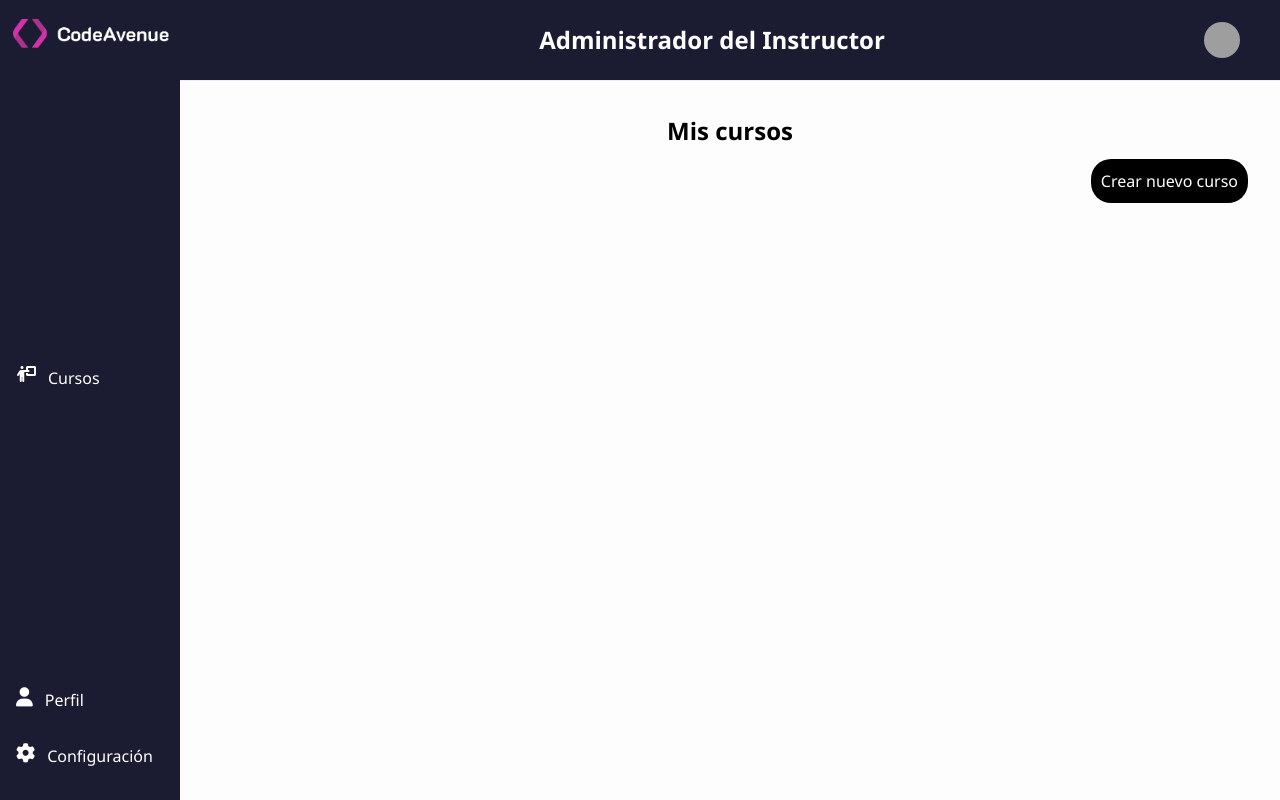
After one commit to kjsaldana/code-avenue, a Django app: template apps/courses/templates/instructor/course_list.html in a window 1280 px wide. The commit adds this page. Run offline with Django 5.2, Linux system fonts and the light colour scheme; the template is opened without the code that fills it, so the values that code supplies are empty; parts of the project's set-up code (start-up, migrations or seed data) failed here and were passed over; grey boxes are pictures that could not be loaded.

Commit message:
feat: add instructor section

```diff
--- a/apps/courses/urls.py
+++ b/apps/courses/backup/urls.py
@@ -2,7 +2,7 @@ from django.urls import path
 from . import views
 
 urlpatterns = [
-    path("", views.course_list, name="courses_list"),
+    path("", views.course_list, name="course_list"),
     path("detail/<str:slug>", views.course_detail, name="course_detail"),
     path("<str:slug>/lessons/", views.course_lessons, name="course_lessons"),
 ]
--- a/apps/courses/views.py
+++ b/apps/courses/backup/views.py
@@ -1,5 +1,5 @@
 from django.shortcuts import render, get_object_or_404
-from .models import Course
+from apps.courses.models import Course
 from django.db.models import Q
 from django.core.paginator import Paginator
 
--- /dev/null
+++ b/apps/courses/templates/instructor/course_list.html
@@ -0,0 +1,53 @@
+{% extends 'base.html' %}
+{% block title %}
+    Mis cursos
+{% endblock %}
+{% load static %}
+
+{% block style %}
+    <link rel="stylesheet" href="{% static 'css/styles.css' %}">
+    <link rel="stylesheet" href="{% static 'css/instructor_styles.css' %}">
+{% endblock %}
+
+{% block content %}
+    <div class="layout">
+        {% include 'includes/sidebar_instructor.html' %}
+        <div class="main-content">
+            {% include 'includes/header_instructor.html' %}
+            <main>
+                <h2 class="form-title">Mis cursos</h2>
+                <div class="add-new-course">
+                    <a href="#">Crear nuevo curso</a>
+                </div>
+                <div class="carousel-wrapper">
+                    <div class="course-grid">
+                        {% for course in courses %}
+                            <div class="course-card">
+                                <img src="{{ course.image }}" alt="Course image" class="course-img">
+                                <div class="course-info">
+                                    <h3 class="course-title">{{ course.title }}</h3>
+                                </div>
+                                <a href="#"><i class="fa-solid fa-eye"></i>Ver módulos</a>
+                                <a href="#"><i class="fa-solid fa-pen-to-square"></i></a> |
+                                <a href="#"><i class="fa-solid fa-trash"></i></a>
+                            </div>
+
+                        {% endfor %}
+                    </div>
+
+                    {% if is_paginated %}
+                        <div class="paginator">
+                            {% if page_obj.has_previous %}
+                                <a href="?page={{ page_obj.previous_page_number }}">Anterior</a>
+                            {% endif %}
+                            <span>Página {{ page_obj.number }} de {{ page_obj.paginator.num_pages }}</span>
+                            {% if page_obj.has_next %}
+                                <a href="?page={{ page_obj.next_page_number }}">Siguiente</a>
+                            {% endif %}
+                        </div>
+                    {% endif %}
+                </div>
+            </main>
+        </div>
+    </div>
+{% endblock %}
--- /dev/null
+++ b/apps/courses/urls/__init__.py
@@ -0,0 +1 @@
+from .instructor import urlpatterns
--- /dev/null
+++ b/apps/courses/views/__init__.py
@@ -0,0 +1 @@
+from .instructor import InstructorRequiredMixin, CourseListView
--- a/code_avenue/settings.py
+++ b/code_avenue/settings.py
@@ -121,3 +121,6 @@ STATIC_URL = "static/"
 STATICFILES_DIRS = [BASE_DIR / "static"]
 
 AUTH_USER_MODEL = "profiles.User"
+
+LOGIN_REDIRECT_URL = "dashboard"
+LOGOUT_REDIRECT_URL = "login"
--- a/code_avenue/urls.py
+++ b/code_avenue/urls.py
@@ -1,9 +1,13 @@
 from django.contrib import admin
 from django.urls import path, include
+from django.contrib.auth.views import LoginView, LogoutView
 
 urlpatterns = [
     path("admin/", admin.site.urls),
     path('courses/', include("apps.courses.urls")),
     path('dashboard/', include("apps.dashboard.urls")),
-    path('profile/', include("apps.profiles.urls"))
+    path('profile/', include("apps.profiles.urls")),
+    path("login/", LoginView.as_view(), name="login"),
+    path("logout/", LogoutView.as_view(), name="logout"),
+    path('instructor/', include("apps.courses.urls.instructor"))
 ]
--- /dev/null
+++ b/static/css/instructor_styles.css
@@ -0,0 +1,167 @@
+
+.sidebar {
+    width: 55px;
+    height: 100vh;
+    background-color: #1b1c31;
+    color: white;
+    padding: 1rem 0;
+    display: flex;
+    flex-direction: column;
+    justify-content: space-between;
+    transition: width 0.3s ease;
+    overflow: hidden;
+}
+
+.header {
+    background-color: #1b1c31;
+    color: #fff;
+    padding: 40px 40px;
+}
+
+.add-new-course {
+    display: flex;
+    justify-content: end;
+    padding: 10px 0px;
+}
+
+.add-new-course a {
+    padding: 10px;
+    background-color: #000;
+    color: #fff;
+    text-decoration: none;
+    border-radius: 20px;
+}
+
+
+.button {
+    background-color: #007bff;
+    color: white;
+    padding: 0.5rem 1rem;
+    border: none;
+    border-radius: 4px;
+    text-decoration: none;
+    font-size: 1rem;
+    cursor: pointer;
+}
+
+.button:hover {
+    background-color: #0056b3;
+}
+
+form {
+    background: white;
+    border-radius: 8px;
+    padding: 2rem;
+    max-width: 500px;
+    margin: 2rem auto;
+    box-shadow: 0 2px 6px rgba(0, 0, 0, 0.1);
+}
+
+form input[type="text"],
+form input[type="url"],
+form input[type="number"],
+form textarea,
+form select {
+    width: 100%;
+    padding: 0.75rem;
+    margin-bottom: 1rem;
+    border: 1px solid #ccc;
+    border-radius: 6px;
+    font-size: 1rem;
+}
+
+form button {
+    width: 100%;
+}
+
+.confirm-delete {
+    max-width: 400px;
+    margin: 4rem auto;
+    background: #fff3f3;
+    border: 1px solid #f5c2c2;
+    padding: 2rem;
+    border-radius: 8px;
+    text-align: center;
+}
+
+.form-title {
+    text-align: center;
+}
+
+
+.btn {
+    padding: 10px;
+    border: none;
+    border-radius: 5px;
+}
+
+.btn-primary {
+    background-color: #1b1c31;
+    color: #fff;
+}
+
+.btn-danger {
+    background-color: #b81414;
+    color: #fff;
+}
+
+.btn-cancel {
+    display: block;
+    text-align: center;
+}
+
+
+.drag-list {
+    list-style: none;
+    padding: 0;
+    margin: 1rem 0;
+    max-width: 600px;
+    margin-inline: auto;
+}
+
+.drag-item {
+    background-color: #ffffff;
+    border: 1px solid #ddd;
+    border-radius: 8px;
+    padding: 1rem;
+    margin-bottom: 0.75rem;
+    box-shadow: 0 1px 3px rgba(0, 0, 0, 0.05);
+    cursor: grab;
+    transition: background-color 0.2s ease;
+}
+
+.drag-item:hover {
+    background-color: #f5f5f5;
+}
+
+.drag-item:active {
+    cursor: grabbing;
+    box-shadow: 0 2px 8px rgba(0, 0, 0, 0.1);
+}
+
+.drag-item .actions {
+    margin-top: 0.5rem;
+}
+
+.drag-item .actions a {
+    margin-right: 1rem;
+    font-size: 0.9rem;
+    color: #007bff;
+    text-decoration: none;
+}
+
+.drag-item .actions a:hover {
+    text-decoration: underline;
+}
+
+.btn-logout {
+    background-color: transparent;
+    color: #fff;
+    font-size: 18px;
+    border: none;
+}
+
+.form-logout {
+    background: transparent;
+    padding: 0px;
+}
--- a/templates/base.html
+++ b/templates/base.html
@@ -9,8 +9,6 @@
     <title>
         {% block title %}{% endblock %}
     </title>
-    <link href="https://cdn.jsdelivr.net/npm/bootstrap@5.3.8/dist/css/bootstrap.min.css" rel="stylesheet"
-          integrity="sha384-sRIl4kxILFvY47J16cr9ZwB07vP4J8+LH7qKQnuqkuIAvNWLzeN8tE5YBujZqJLB" crossorigin="anonymous">
     <link rel="stylesheet"
           href="https://cdnjs.cloudflare.com/ajax/libs/font-awesome/6.5.0/css/all.min.css"/>
     {% block style %}{% endblock style %}
@@ -19,9 +17,6 @@
 <body>
 {% block content %}{% endblock %}
 {% block scripts %}{% endblock %}
-<script src="https://cdn.jsdelivr.net/npm/bootstrap@5.3.8/dist/js/bootstrap.bundle.min.js"
-        integrity="sha384-FKyoEForCGlyvwx9Hj09JcYn3nv7wiPVlz7YYwJrWVcXK/BmnVDxM+D2scQbITxI"
-        crossorigin="anonymous"></script>
 </body>
 
 </html>
--- /dev/null
+++ b/templates/includes/header_instructor.html
@@ -0,0 +1,14 @@
+<div class="header">
+    <div>
+        <button class="menu-toggle" id="menuToggle">☰</button>
+    </div>
+
+
+        <h2>Administrador del Instructor</h2>
+
+    <div class="header-right">
+        <div class="avatar">
+            <img src="https://static.vecteezy.com/system/resources/previews/009/292/244/non_2x/default-avatar-icon-of-social-media-user-vector.jpg" alt="User" />
+        </div>
+    </div>
+</div>
--- a/templates/includes/sidebar.html
+++ b/templates/includes/sidebar.html
@@ -9,7 +9,7 @@
                     class="fa-solid fa-house icon"></i><span>Dashboard</span></a>
         </li>
         <li>
-            <a class="menu-option" href="{% url 'courses_list' %}"><i
+            <a class="menu-option" href="{% url 'course_list' %}"><i
                     class="fa-solid fa-chalkboard-user icon"></i><span>Cursos</span></a>
         </li>
     </ul>
--- /dev/null
+++ b/templates/includes/sidebar_instructor.html
@@ -0,0 +1,30 @@
+{% load static %}
+<div class="sidebar">
+    <div class="logo">
+        <img src="{% static 'images/logo.png' %}" alt="Logo">
+    </div>
+    <ul class="menu">
+
+        <li><a class="menu-option" href="{% url 'instructor:course_list' %}"><i
+                class="fa-solid fa-person-chalkboard"></i><span>Cursos</span></a></li>
+{#        <li><a class="menu-option" href="{% url 'student:course_list' %}"><i#}
+{#                class="fa-solid fa-chalkboard-user icon"></i><span>Estudiante</span></a></li>#}
+
+    </ul>
+    <ul class="bottom-menu">
+        <li><a class="menu-option" href="{% url 'profile' %}"><i
+                class="fa-solid fa-user icon"></i><span>Perfil</span></a>
+        </li>
+        <li><a class="menu-option" href="#"><i class="fa-solid fa-gear icon"></i><span>Configuración</span></a>
+        </li>
+{#        <li>#}
+{#            <form class="form-logout" action="{% url 'logout' %}" method="post">#}
+{#                {% csrf_token %}#}
+{#                <button class="btn-logout" type="submit">#}
+{#                    <i class="fa-solid fa-power-off"></i>#}
+{#                </button>#}
+{##}
+{#            </form>#}
+{#        </li>#}
+    </ul>
+</div>
```
Also changed, not shown: apps/courses/urls/instructor.py (added, +8 -0 lines), apps/courses/urls/student.py (added, +7 -0 lines), apps/courses/views/instructor.py (added, +18 -0 lines), apps/profiles/templates/registration/login.html (added, +27 -0 lines), static/css/login.css (added, +67 -0 lines), apps/courses/backup/__init__.py (added), apps/courses/views/student.py (added).
